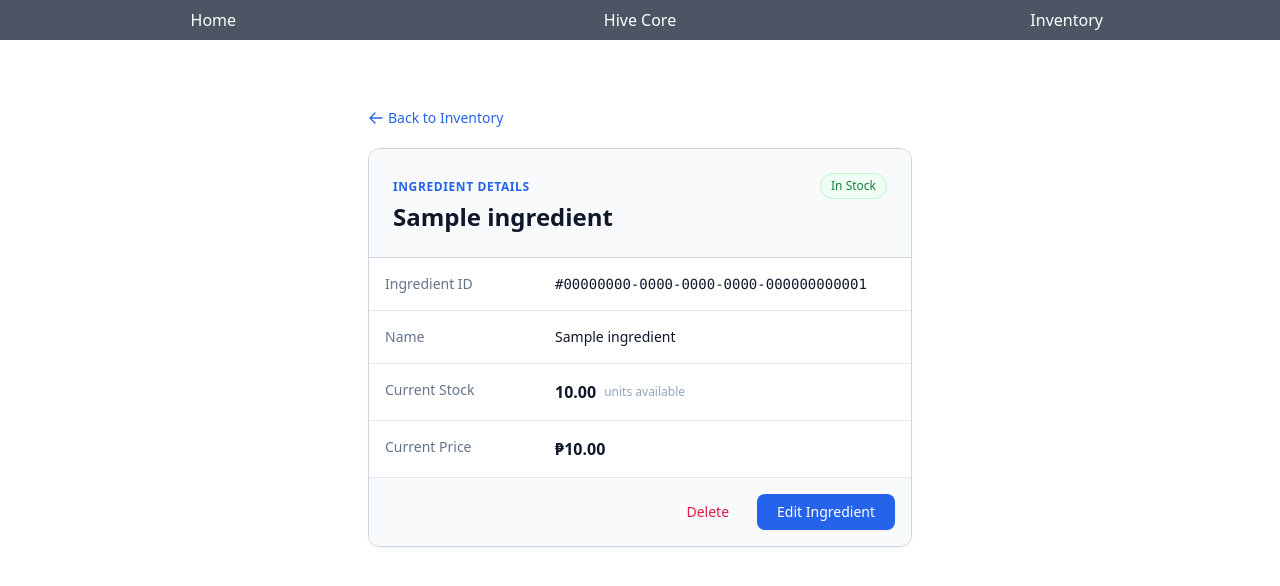
After one commit to beelders-dev/hive-core, a Django app: page /inventory/00000000-0000-0000-0000-000000000001/ in a window 1280 px wide. The commit adds this page. Shown: the top 586 px of the page. Run offline with Django 5.2, Linux system fonts and the light colour scheme; tables that the repository leaves empty hold one stand-in row (values such as "Sample post").

Commit message:
add delete, detail. fix UI

```diff
--- a/inventory/models.py
+++ b/inventory/models.py
@@ -1,12 +1,18 @@
+import uuid
 from django.db import models
+from django.urls import reverse
 
 # Create your models here.
 
 
 class Ingredient(models.Model):
+    id = models.UUIDField(primary_key=True, default=uuid.uuid4, editable=False)
     name = models.CharField(max_length=100)
     stock_qty = models.DecimalField(max_digits=10, decimal_places=2, default=0.00)
     price = models.DecimalField(max_digits=6, decimal_places=2, default=0.00)
 
     def __str__(self):
         return f"{self.name}  ({self.stock_qty}g)"
+
+    def get_absolute_url(self):
+        return reverse("inventory:ingredient", kwargs={"pk": self.pk})
--- a/inventory/urls.py
+++ b/inventory/urls.py
@@ -1,10 +1,17 @@
 from django.urls import path
 
-from .views import IngredientListView, IngredientCreateView
+from .views import (
+    IngredientListView,
+    IngredientCreateView,
+    IngredientDetailView,
+    IngredientDeleteView,
+)
 
 app_name = "inventory"
 
 urlpatterns = [
     path("", IngredientListView.as_view(), name="ingredient_list"),
-    path("add/", IngredientCreateView.as_view(), name="add_ingredient"),
+    path("add/", IngredientCreateView.as_view(), name="ingredient_add"),
+    path("<uuid:pk>/", IngredientDetailView.as_view(), name="ingredient"),
+    path("<uuid:pk>/delete/", IngredientDeleteView.as_view(), name="ingredient_delete"),
 ]
--- a/inventory/views.py
+++ b/inventory/views.py
@@ -1,4 +1,5 @@
-from django.views.generic import ListView, CreateView
+from django.views.generic import ListView, CreateView, DeleteView, DetailView
+from django.urls import reverse_lazy
 
 from .models import Ingredient
 
@@ -14,3 +15,16 @@ class IngredientListView(ListView):
 class IngredientCreateView(CreateView):
     model = Ingredient
     template_name = "inventory/ingredient_add.html"
+    fields = ["name", "stock_qty", "price"]
+    success_url = reverse_lazy("inventory:ingredient_list")
+
+
+class IngredientDeleteView(DeleteView):
+    model = Ingredient
+    template_name = "inventory/ingredient_delete.html"
+    success_url = reverse_lazy("inventory:ingredient_list")
+
+
+class IngredientDetailView(DetailView):
+    model = Ingredient
+    template_name = "inventory/ingredient_detail.html"
--- a/static/dist/styles.css
+++ b/static/dist/styles.css
@@ -592,6 +592,22 @@ video {
   position: static;
 }
 
+.col-span-2 {
+  grid-column: span 2 / span 2;
+}
+
+.col-span-3 {
+  grid-column: span 3 / span 3;
+}
+
+.col-span-7 {
+  grid-column: span 7 / span 7;
+}
+
+.col-span-5 {
+  grid-column: span 5 / span 5;
+}
+
 .m-2 {
   margin: 0.5rem;
 }
@@ -605,9 +621,19 @@ video {
   margin-right: auto;
 }
 
+.my-12 {
+  margin-top: 3rem;
+  margin-bottom: 3rem;
+}
+
 .my-5 {
   margin-top: 1.25rem;
   margin-bottom: 1.25rem;
+}
+
+.my-8 {
+  margin-top: 2rem;
+  margin-bottom: 2rem;
 }
 
 .mb-2 {
@@ -618,12 +644,36 @@ video {
   margin-bottom: 1rem;
 }
 
+.mb-6 {
+  margin-bottom: 1.5rem;
+}
+
+.mt-1 {
+  margin-top: 0.25rem;
+}
+
+.mb-3 {
+  margin-bottom: 0.75rem;
+}
+
 .block {
   display: block;
 }
 
+.inline {
+  display: inline;
+}
+
 .flex {
   display: flex;
+}
+
+.inline-flex {
+  display: inline-flex;
+}
+
+.grid {
+  display: grid;
 }
 
 .hidden {
@@ -635,6 +685,14 @@ video {
   height: 2rem;
 }
 
+.h-4 {
+  height: 1rem;
+}
+
+.h-6 {
+  height: 1.5rem;
+}
+
 .w-1\/2 {
   width: 50%;
 }
@@ -643,13 +701,45 @@ video {
   width: 75%;
 }
 
+.w-4 {
+  width: 1rem;
+}
+
+.w-6 {
+  width: 1.5rem;
+}
+
 .w-80 {
   width: 20rem;
+}
+
+.max-w-4xl {
+  max-width: 56rem;
+}
+
+.max-w-md {
+  max-width: 28rem;
+}
+
+.max-w-xl {
+  max-width: 36rem;
+}
+
+.shrink-0 {
+  flex-shrink: 0;
 }
 
 .columns-3 {
   -moz-columns: 3;
        columns: 3;
+}
+
+.grid-cols-12 {
+  grid-template-columns: repeat(12, minmax(0, 1fr));
+}
+
+.grid-cols-3 {
+  grid-template-columns: repeat(3, minmax(0, 1fr));
 }
 
 .flex-col {
@@ -664,8 +754,20 @@ video {
   align-content: center;
 }
 
+.items-start {
+  align-items: flex-start;
+}
+
 .items-center {
   align-items: center;
+}
+
+.items-stretch {
+  align-items: stretch;
+}
+
+.justify-end {
+  justify-content: flex-end;
 }
 
 .justify-center {
@@ -676,12 +778,47 @@ video {
   justify-content: space-between;
 }
 
+.gap-1 {
+  gap: 0.25rem;
+}
+
 .gap-2 {
   gap: 0.5rem;
 }
 
+.gap-3 {
+  gap: 0.75rem;
+}
+
 .gap-4 {
   gap: 1rem;
+}
+
+.space-y-5 > :not([hidden]) ~ :not([hidden]) {
+  --tw-space-y-reverse: 0;
+  margin-top: calc(1.25rem * calc(1 - var(--tw-space-y-reverse)));
+  margin-bottom: calc(1.25rem * var(--tw-space-y-reverse));
+}
+
+.space-y-2 > :not([hidden]) ~ :not([hidden]) {
+  --tw-space-y-reverse: 0;
+  margin-top: calc(0.5rem * calc(1 - var(--tw-space-y-reverse)));
+  margin-bottom: calc(0.5rem * var(--tw-space-y-reverse));
+}
+
+.divide-y > :not([hidden]) ~ :not([hidden]) {
+  --tw-divide-y-reverse: 0;
+  border-top-width: calc(1px * calc(1 - var(--tw-divide-y-reverse)));
+  border-bottom-width: calc(1px * var(--tw-divide-y-reverse));
+}
+
+.divide-slate-200 > :not([hidden]) ~ :not([hidden]) {
+  --tw-divide-opacity: 1;
+  border-color: rgb(226 232 240 / var(--tw-divide-opacity, 1));
+}
+
+.overflow-hidden {
+  overflow: hidden;
 }
 
 .rounded {
@@ -692,12 +829,32 @@ video {
   border-radius: 9999px;
 }
 
+.rounded-lg {
+  border-radius: 0.5rem;
+}
+
+.rounded-xl {
+  border-radius: 0.75rem;
+}
+
 .border {
   border-width: 1px;
 }
 
 .border-b {
   border-bottom-width: 1px;
+}
+
+.border-b-2 {
+  border-bottom-width: 2px;
+}
+
+.border-r {
+  border-right-width: 1px;
+}
+
+.border-t {
+  border-top-width: 1px;
 }
 
 .border-amber-200 {
@@ -710,9 +867,44 @@ video {
   border-color: rgb(249 250 251 / var(--tw-border-opacity, 1));
 }
 
+.border-green-200 {
+  --tw-border-opacity: 1;
+  border-color: rgb(187 247 208 / var(--tw-border-opacity, 1));
+}
+
+.border-rose-100 {
+  --tw-border-opacity: 1;
+  border-color: rgb(255 228 230 / var(--tw-border-opacity, 1));
+}
+
+.border-slate-100 {
+  --tw-border-opacity: 1;
+  border-color: rgb(241 245 249 / var(--tw-border-opacity, 1));
+}
+
+.border-slate-200 {
+  --tw-border-opacity: 1;
+  border-color: rgb(226 232 240 / var(--tw-border-opacity, 1));
+}
+
+.border-slate-300 {
+  --tw-border-opacity: 1;
+  border-color: rgb(203 213 225 / var(--tw-border-opacity, 1));
+}
+
+.bg-amber-50 {
+  --tw-bg-opacity: 1;
+  background-color: rgb(255 251 235 / var(--tw-bg-opacity, 1));
+}
+
 .bg-amber-500 {
   --tw-bg-opacity: 1;
   background-color: rgb(245 158 11 / var(--tw-bg-opacity, 1));
+}
+
+.bg-blue-600 {
+  --tw-bg-opacity: 1;
+  background-color: rgb(37 99 235 / var(--tw-bg-opacity, 1));
 }
 
 .bg-gray-100 {
@@ -723,6 +915,11 @@ video {
 .bg-gray-600 {
   --tw-bg-opacity: 1;
   background-color: rgb(75 85 99 / var(--tw-bg-opacity, 1));
+}
+
+.bg-green-50 {
+  --tw-bg-opacity: 1;
+  background-color: rgb(240 253 244 / var(--tw-bg-opacity, 1));
 }
 
 .bg-green-600 {
@@ -740,6 +937,40 @@ video {
   background-color: rgb(185 28 28 / var(--tw-bg-opacity, 1));
 }
 
+.bg-rose-100 {
+  --tw-bg-opacity: 1;
+  background-color: rgb(255 228 230 / var(--tw-bg-opacity, 1));
+}
+
+.bg-rose-50 {
+  --tw-bg-opacity: 1;
+  background-color: rgb(255 241 242 / var(--tw-bg-opacity, 1));
+}
+
+.bg-rose-600 {
+  --tw-bg-opacity: 1;
+  background-color: rgb(225 29 72 / var(--tw-bg-opacity, 1));
+}
+
+.bg-slate-200 {
+  --tw-bg-opacity: 1;
+  background-color: rgb(226 232 240 / var(--tw-bg-opacity, 1));
+}
+
+.bg-slate-50 {
+  --tw-bg-opacity: 1;
+  background-color: rgb(248 250 252 / var(--tw-bg-opacity, 1));
+}
+
+.bg-white {
+  --tw-bg-opacity: 1;
+  background-color: rgb(255 255 255 / var(--tw-bg-opacity, 1));
+}
+
+.p-12 {
+  padding: 3rem;
+}
+
 .p-2 {
   padding: 0.5rem;
 }
@@ -752,6 +983,20 @@ video {
   padding: 1.25rem;
 }
 
+.p-6 {
+  padding: 1.5rem;
+}
+
+.px-2 {
+  padding-left: 0.5rem;
+  padding-right: 0.5rem;
+}
+
+.px-2\.5 {
+  padding-left: 0.625rem;
+  padding-right: 0.625rem;
+}
+
 .px-3 {
   padding-left: 0.75rem;
   padding-right: 0.75rem;
@@ -760,6 +1005,11 @@ video {
 .px-4 {
   padding-left: 1rem;
   padding-right: 1rem;
+}
+
+.px-5 {
+  padding-left: 1.25rem;
+  padding-right: 1.25rem;
 }
 
 .py-1 {
@@ -777,8 +1027,28 @@ video {
   padding-bottom: 1rem;
 }
 
+.pt-4 {
+  padding-top: 1rem;
+}
+
+.pt-2 {
+  padding-top: 0.5rem;
+}
+
 .text-center {
   text-align: center;
+}
+
+.text-right {
+  text-align: right;
+}
+
+.font-mono {
+  font-family: ui-monospace, SFMono-Regular, Menlo, Monaco, Consolas, "Liberation Mono", "Courier New", monospace;
+}
+
+.font-sans {
+  font-family: ui-sans-serif, system-ui, sans-serif, "Apple Color Emoji", "Segoe UI Emoji", "Segoe UI Symbol", "Noto Color Emoji";
 }
 
 .text-2xl {
@@ -801,9 +1071,29 @@ video {
   line-height: 1;
 }
 
+.text-base {
+  font-size: 1rem;
+  line-height: 1.5rem;
+}
+
+.text-lg {
+  font-size: 1.125rem;
+  line-height: 1.75rem;
+}
+
 .text-sm {
   font-size: 0.875rem;
   line-height: 1.25rem;
+}
+
+.text-xl {
+  font-size: 1.25rem;
+  line-height: 1.75rem;
+}
+
+.text-xs {
+  font-size: 0.75rem;
+  line-height: 1rem;
 }
 
 .font-bold {
@@ -818,9 +1108,27 @@ video {
   font-weight: 600;
 }
 
+.uppercase {
+  text-transform: uppercase;
+}
+
+.tracking-wider {
+  letter-spacing: 0.05em;
+}
+
 .text-amber-100 {
   --tw-text-opacity: 1;
   color: rgb(254 243 199 / var(--tw-text-opacity, 1));
+}
+
+.text-amber-700 {
+  --tw-text-opacity: 1;
+  color: rgb(180 83 9 / var(--tw-text-opacity, 1));
+}
+
+.text-blue-600 {
+  --tw-text-opacity: 1;
+  color: rgb(37 99 235 / var(--tw-text-opacity, 1));
 }
 
 .text-gray-400 {
@@ -843,19 +1151,59 @@ video {
   color: rgb(17 24 39 / var(--tw-text-opacity, 1));
 }
 
+.text-green-700 {
+  --tw-text-opacity: 1;
+  color: rgb(21 128 61 / var(--tw-text-opacity, 1));
+}
+
+.text-rose-600 {
+  --tw-text-opacity: 1;
+  color: rgb(225 29 72 / var(--tw-text-opacity, 1));
+}
+
+.text-rose-700 {
+  --tw-text-opacity: 1;
+  color: rgb(190 18 60 / var(--tw-text-opacity, 1));
+}
+
+.text-rose-900 {
+  --tw-text-opacity: 1;
+  color: rgb(136 19 55 / var(--tw-text-opacity, 1));
+}
+
+.text-slate-400 {
+  --tw-text-opacity: 1;
+  color: rgb(148 163 184 / var(--tw-text-opacity, 1));
+}
+
+.text-slate-500 {
+  --tw-text-opacity: 1;
+  color: rgb(100 116 139 / var(--tw-text-opacity, 1));
+}
+
+.text-slate-600 {
+  --tw-text-opacity: 1;
+  color: rgb(71 85 105 / var(--tw-text-opacity, 1));
+}
+
+.text-slate-700 {
+  --tw-text-opacity: 1;
+  color: rgb(51 65 85 / var(--tw-text-opacity, 1));
+}
+
+.text-slate-800 {
+  --tw-text-opacity: 1;
+  color: rgb(30 41 59 / var(--tw-text-opacity, 1));
+}
+
+.text-slate-900 {
+  --tw-text-opacity: 1;
+  color: rgb(15 23 42 / var(--tw-text-opacity, 1));
+}
+
 .text-white {
   --tw-text-opacity: 1;
   color: rgb(255 255 255 / var(--tw-text-opacity, 1));
-}
-
-.text-red-400 {
-  --tw-text-opacity: 1;
-  color: rgb(248 113 113 / var(--tw-text-opacity, 1));
-}
-
-.text-red-700 {
-  --tw-text-opacity: 1;
-  color: rgb(185 28 28 / var(--tw-text-opacity, 1));
 }
 
 .shadow-md {
@@ -864,10 +1212,22 @@ video {
   box-shadow: var(--tw-ring-offset-shadow, 0 0 #0000), var(--tw-ring-shadow, 0 0 #0000), var(--tw-shadow);
 }
 
+.shadow-sm {
+  --tw-shadow: 0 1px 2px 0 rgb(0 0 0 / 0.05);
+  --tw-shadow-colored: 0 1px 2px 0 var(--tw-shadow-color);
+  box-shadow: var(--tw-ring-offset-shadow, 0 0 #0000), var(--tw-ring-shadow, 0 0 #0000), var(--tw-shadow);
+}
+
 .shadow-xl {
   --tw-shadow: 0 20px 25px -5px rgb(0 0 0 / 0.1), 0 8px 10px -6px rgb(0 0 0 / 0.1);
   --tw-shadow-colored: 0 20px 25px -5px var(--tw-shadow-color), 0 8px 10px -6px var(--tw-shadow-color);
   box-shadow: var(--tw-ring-offset-shadow, 0 0 #0000), var(--tw-ring-shadow, 0 0 #0000), var(--tw-shadow);
+}
+
+.transition-all {
+  transition-property: all;
+  transition-timing-function: cubic-bezier(0.4, 0, 0.2, 1);
+  transition-duration: 150ms;
 }
 
 .transition-colors {
@@ -882,10 +1242,27 @@ video {
   transition-duration: 150ms;
 }
 
+.duration-150 {
+  transition-duration: 150ms;
+}
+
+.duration-200 {
+  transition-duration: 200ms;
+}
+
+.last\:border-b-0:last-child {
+  border-bottom-width: 0px;
+}
+
 .hover\:scale-110:hover {
   --tw-scale-x: 1.1;
   --tw-scale-y: 1.1;
   transform: translate(var(--tw-translate-x), var(--tw-translate-y)) rotate(var(--tw-rotate)) skewX(var(--tw-skew-x)) skewY(var(--tw-skew-y)) scaleX(var(--tw-scale-x)) scaleY(var(--tw-scale-y));
+}
+
+.hover\:bg-blue-700:hover {
+  --tw-bg-opacity: 1;
+  background-color: rgb(29 78 216 / var(--tw-bg-opacity, 1));
 }
 
 .hover\:bg-gray-50:hover {
--- a/templates/_base.html
+++ b/templates/_base.html
@@ -4,14 +4,21 @@
     <head>
         <meta charset="UTF-8">
         <meta name="viewport" content="width=device-width, initial-scale=1.0">
+        <meta name="description"
+              content="Hive Core - Manage your inventory and more with our web application.">
+        <meta name="keywords" content="inventory, management, hive core, web app">
         <link rel="stylesheet" href="{% static 'dist/styles.css' %}">
         <title>Hive Core</title>
     </head>
     <body>
         <header class="bg-gray-600 p-2 text-center text-white columns-3">
-            <div>1st column</div>
+            <div>
+                <a href="{% url 'home' %}">Home</a>
+            </div>
             <div>Hive Core</div>
-            <div>3rd column</div>
+            <div>
+                <a href="{% url 'inventory:ingredient_list' %}">Inventory</a>
+            </div>
         </header>
         <main class="p-5">
             {% block content %}
--- /dev/null
+++ b/templates/inventory/ingredient_detail.html
@@ -0,0 +1,74 @@
+{% extends "_base.html" %}
+{% block content %}
+    <div class="max-w-xl mx-auto my-12 px-4 font-sans">
+        <div class="mb-4">
+            <a href="{% url 'inventory:ingredient_list' %}"
+               class="inline-flex items-center text-sm font-medium text-blue-600 hover:text-blue-700 hover:underline gap-1">
+                <svg class="w-4 h-4"
+                     fill="none"
+                     stroke="currentColor"
+                     stroke-width="2"
+                     viewBox="0 0 24 24">
+                    <path stroke-linecap="round" stroke-linejoin="round" d="M10.5 19.5L3 12m0 0l7.5-7.5M3 12h18"></path>
+                </svg>
+                Back to Inventory
+            </a>
+        </div>
+        <div class="bg-white border border-slate-300 rounded-xl overflow-hidden shadow-sm">
+            <div class="p-6 bg-slate-50 border-b border-slate-300 flex justify-between items-start gap-4">
+                <div>
+                    <span class="text-xs font-semibold text-blue-600 uppercase tracking-wider">Ingredient Details</span>
+                    <h2 class="text-2xl font-bold text-slate-900 mt-1">{{ ingredient.name }}</h2>
+                </div>
+                {% if ingredient.stock_qty > 0 %}
+                    <span class="inline-flex items-center px-2.5 py-1 rounded-full text-xs font-medium bg-green-50 text-green-700 border border-green-200">
+                        In Stock
+                    </span>
+                {% else %}
+                    <span class="inline-flex items-center px-2.5 py-1 rounded-full text-xs font-medium bg-amber-50 text-amber-700 border border-amber-200">
+                        Out of Stock
+                    </span>
+                {% endif %}
+            </div>
+            <div class="divide-y divide-slate-200 text-sm">
+                <div class="grid grid-cols-3 p-4 hover:bg-slate-50/50 transition-colors">
+                    <div class="font-medium text-slate-500">Ingredient ID</div>
+                    <div class="col-span-2 text-slate-900 font-mono">#{{ ingredient.id }}</div>
+                </div>
+                <div class="grid grid-cols-3 p-4 hover:bg-slate-50/50 transition-colors">
+                    <div class="font-medium text-slate-500">Name</div>
+                    <div class="col-span-2 text-slate-900 font-medium">{{ ingredient.name }}</div>
+                </div>
+                <div class="grid grid-cols-3 p-4 hover:bg-slate-50/50 transition-colors">
+                    <div class="font-medium text-slate-500">Current Stock</div>
+                    <div class="col-span-2 text-slate-900 flex items-center gap-2">
+                        <span class="text-base font-semibold">{{ ingredient.stock_qty }}</span>
+                        <span class="text-xs text-slate-400">units available</span>
+                    </div>
+                </div>
+                <div class="grid grid-cols-3 p-4 hover:bg-slate-50/50 transition-colors">
+                    <div class="font-medium text-slate-500">Current Price</div>
+                    <div class="col-span-2 text-slate-900 flex items-center gap-2">
+                        <span class="text-base font-semibold">₱{{ ingredient.price }}</span>
+                    </div>
+                </div>
+                {% if ingredient.updated_at %}
+                    <div class="grid grid-cols-3 p-4 hover:bg-slate-50/50 transition-colors">
+                        <div class="font-medium text-slate-500">Last Updated</div>
+                        <div class="col-span-2 text-slate-600">{{ ingredient.updated_at|date:"F d, Y H:i" }}</div>
+                    </div>
+                {% endif %}
+            </div>
+            <div class="p-4 bg-slate-50 border-t border-slate-200 flex items-center justify-end gap-3">
+                <a href="{% url 'inventory:ingredient_delete' ingredient.pk %}"
+                   class="px-4 py-2 text-sm font-medium text-rose-600 hover:text-rose-700 hover:bg-rose-50 rounded-lg transition-colors">
+                    Delete
+                </a>
+                <a href="#"
+                   class="bg-blue-600 hover:bg-blue-700 text-white text-sm font-medium px-5 py-2 rounded-lg shadow-sm transition-colors duration-200 focus:outline-none focus:ring-2 focus:ring-blue-500 focus:ring-offset-2">
+                    Edit Ingredient
+                </a>
+            </div>
+        </div>
+    </div>
+{% endblock content %}
```
Also changed, not shown: other parts of static/dist/styles.css (+74 -0 lines), templates/inventory/ingredient_add.html (+23 -5 lines), templates/inventory/ingredient_delete.html (added, +53 -0 lines), templates/inventory/ingredient_list.html (+36 -3 lines), accounts/migrations/0001_initial.py, inventory/forms.py (added), inventory/migrations/0001_initial.py, inventory/migrations/0002_remove_recipeingredient_recipe_and_more.py (deleted), production/migrations/0001_initial.py, products/migrations/0001_initial.py.
